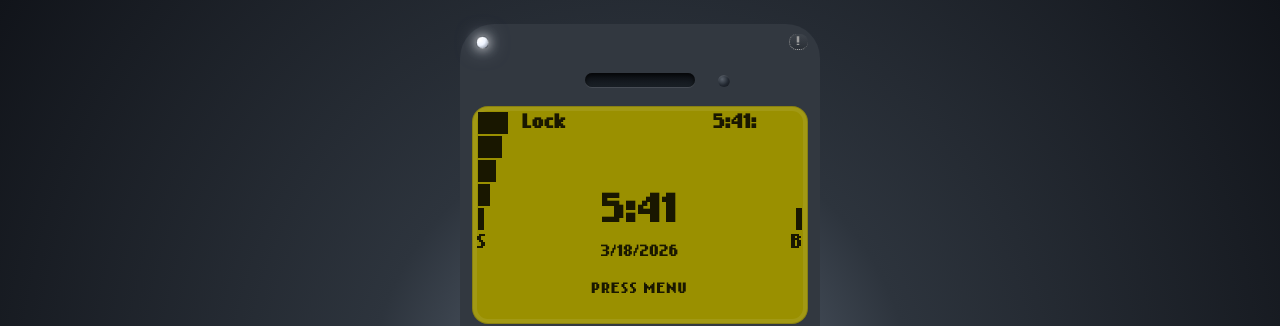
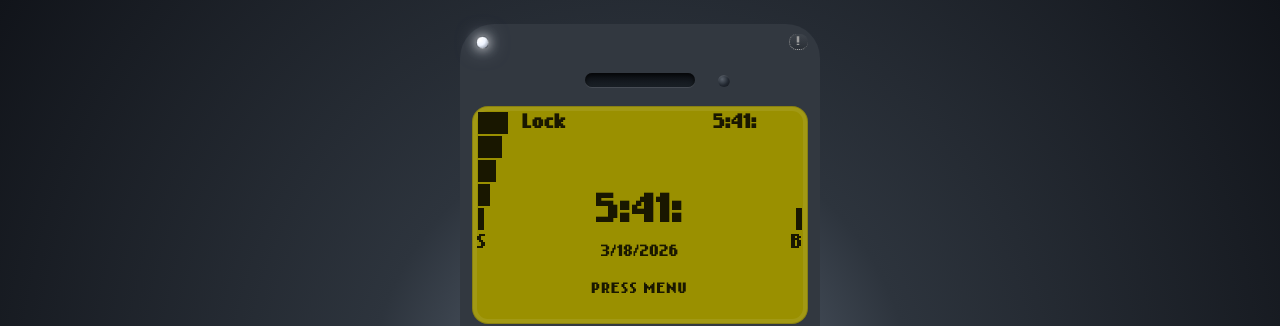
Before and after one commit to muniz95/morph-vw, a React (Vite) app: page / in a window 1280 px wide. Shown: the top 326 px of the page. Built offline with nearby package versions, Linux system fonts and the light colour scheme.

Commit message:
Moved formatClockTime to shared and added unit test

```diff
--- a/src/app/pages/standby.tsx
+++ b/src/app/pages/standby.tsx
@@ -1,8 +1,8 @@
 import styled from 'styled-components';
 import HomeScreen from '@/shared/ui/home-screen';
 import { useTimerController } from '@/features/clock/infrastructure/controllers/use-timer-controller';
-import { formatClockTime } from '@/features/clock/domain/use-cases';
 import { useSettingsStore } from '@/features/settings/state/settings-store';
+import { formatClockTime } from '@/shared/utils/date-time.util';
 
 const StandbyBody = styled.div`
   display: flex;
@@ -39,7 +39,7 @@ const StandbyPage = () => {
   return (
     <HomeScreen>
       <StandbyBody>
-        <TimeLabel>{formatClockTime(date, locale).slice(0, 4)}</TimeLabel>
+        <TimeLabel>{formatClockTime(date, locale).slice(0, 5)}</TimeLabel>
         <DateLabel>{date.toLocaleDateString(locale)}</DateLabel>
         <HintLabel>Press Menu</HintLabel>
       </StandbyBody>
--- a/src/features/clock/infrastructure/controllers/use-clock-controller.ts
+++ b/src/features/clock/infrastructure/controllers/use-clock-controller.ts
@@ -1,7 +1,7 @@
 import { useEffect } from 'react';
 import { useUiStore } from '@/app/state/ui-store';
-import { formatClockTime } from '@/features/clock/domain/use-cases';
 import { useTimerController } from '@/features/clock/infrastructure/controllers/use-timer-controller';
+import { formatClockTime } from '@/shared/utils/date-time.util';
 
 export const useClockController = () => {
   const date = useTimerController();
```
Also changed, not shown: src/shared/utils/date-time.util.ts (renamed from src/features/clock/domain/use-cases.ts), 1 other file (tests, documents, lock files or other folders).
